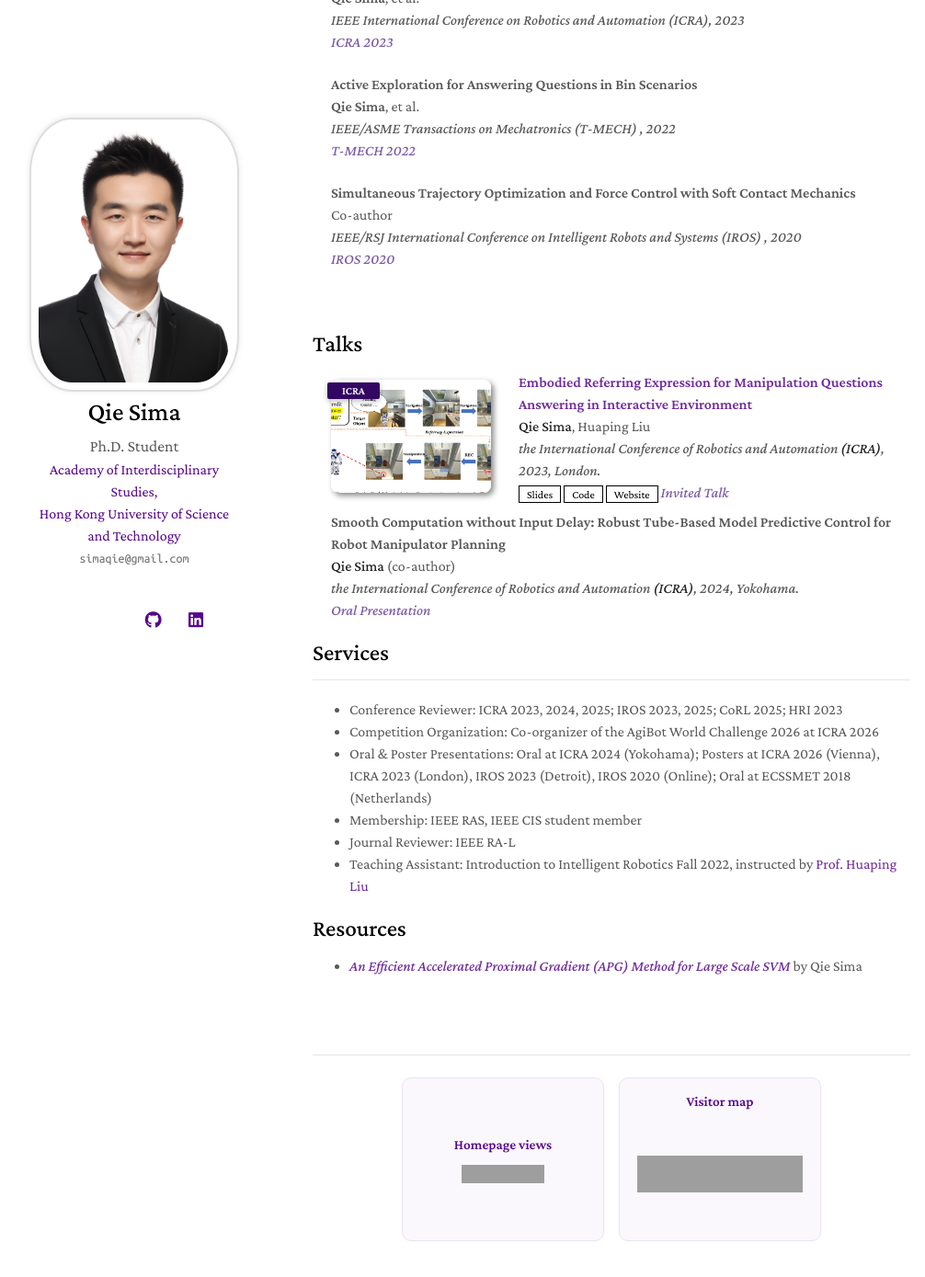
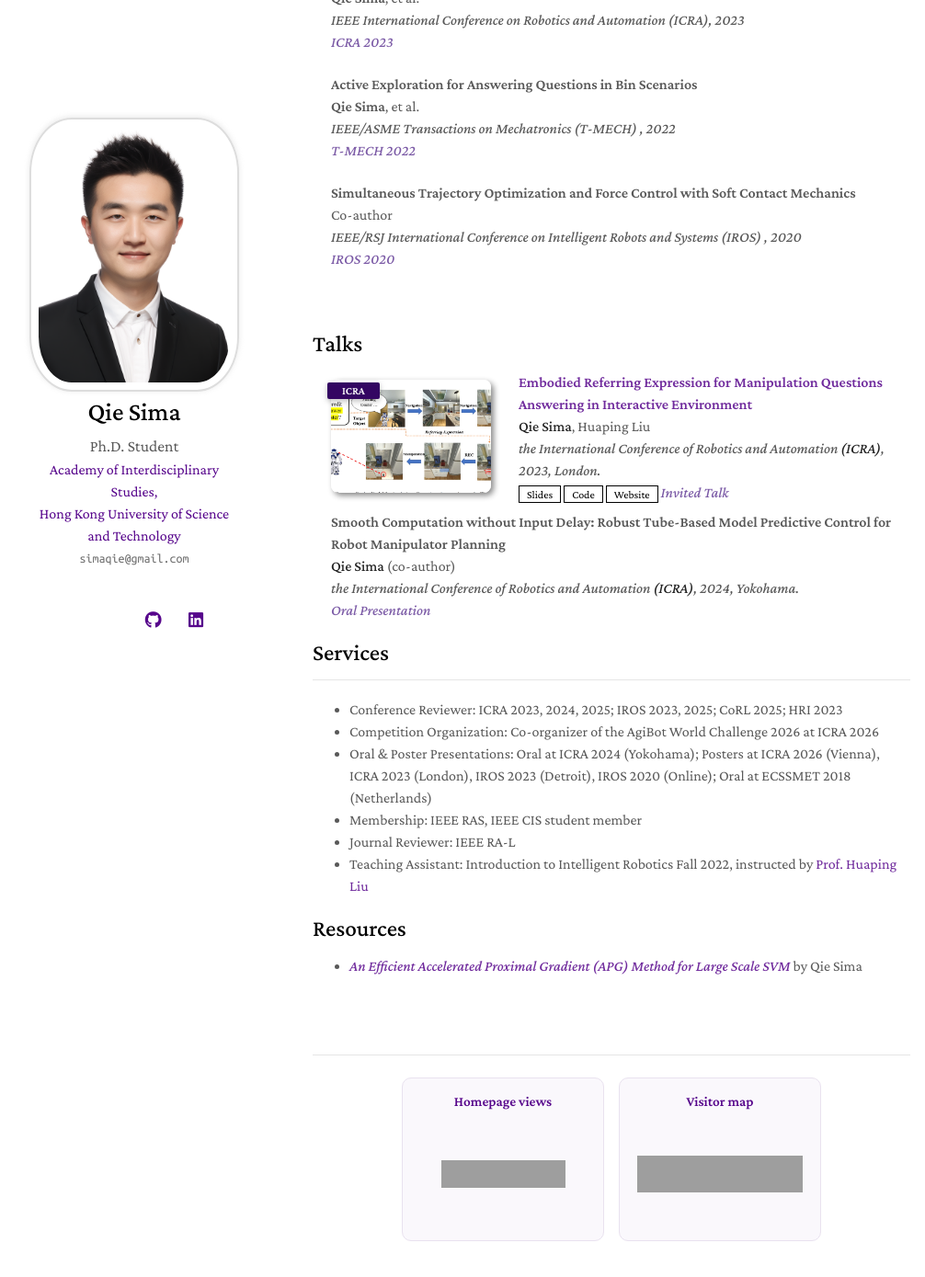
Before and after one commit to SimaQie/simaqie.github.io, a Jekyll site: the page built from index.md, in a window 1280 px wide and 1400 px high, scrolled down 2994 px. Shown: the top 1389 px of the window at 92% size, without its empty margins (130-1136 px from the left). Built offline with Jekyll 4.4.1, drawn with Linux system fonts in a browser that asks for light colours; nearby versions of some CDN libraries; a style sheet for code colours, icons or effects is not loaded; our own code applies the rules of GitHub Pages for plain Markdown files; grey boxes are pictures that could not be loaded.

Commit message:
Improve visitor badge prominence and alignment

```diff
--- a/_includes/visitor-counter.html
+++ b/_includes/visitor-counter.html
@@ -2,7 +2,7 @@
 <div class="visitor-counter">
   <span class="visitor-stats-label">Homepage views</span>
   <a href="https://visitorbadge.io/status?path={{ site.visitor_counter.path | default: site.url }}" target="_blank" rel="noopener" aria-label="View homepage visit statistics" title="Cumulative homepage views">
-    <img src="https://api.visitorbadge.io/api/visitors?path={{ site.visitor_counter.path | default: site.url }}&amp;label=VIEWS&amp;countColor=%2357068c&amp;labelStyle=upper&amp;style=flat" alt="Cumulative homepage view count" height="20" />
+    <img src="https://api.visitorbadge.io/api/visitors?path={{ site.visitor_counter.path | default: site.url }}&amp;label=VIEWS&amp;countColor=%2357068c&amp;labelStyle=upper&amp;style=flat" alt="Cumulative homepage view count" height="30" />
   </a>
 </div>
 {% endif %}
--- a/_sass/minimal-light.scss
+++ b/_sass/minimal-light.scss
@@ -759,7 +759,7 @@ screen and (max-width: 480px) {
     flex: 0 1 220px;
     flex-direction: column;
     align-items: center;
-    justify-content: center;
+    justify-content: flex-start;
     gap: 0.65em;
     min-height: 155px;
     padding: 0.9em;
@@ -783,13 +783,14 @@ screen and (max-width: 480px) {
 
   .visitor-counter {
     a {
-      min-width: 115px;
-      min-height: 20px;
+      flex: 1;
+      min-width: 120px;
+      min-height: 30px;
     }
 
     img {
       display: block;
-      height: 20px;
+      height: 30px;
       max-width: 100%;
     }
   }
```
